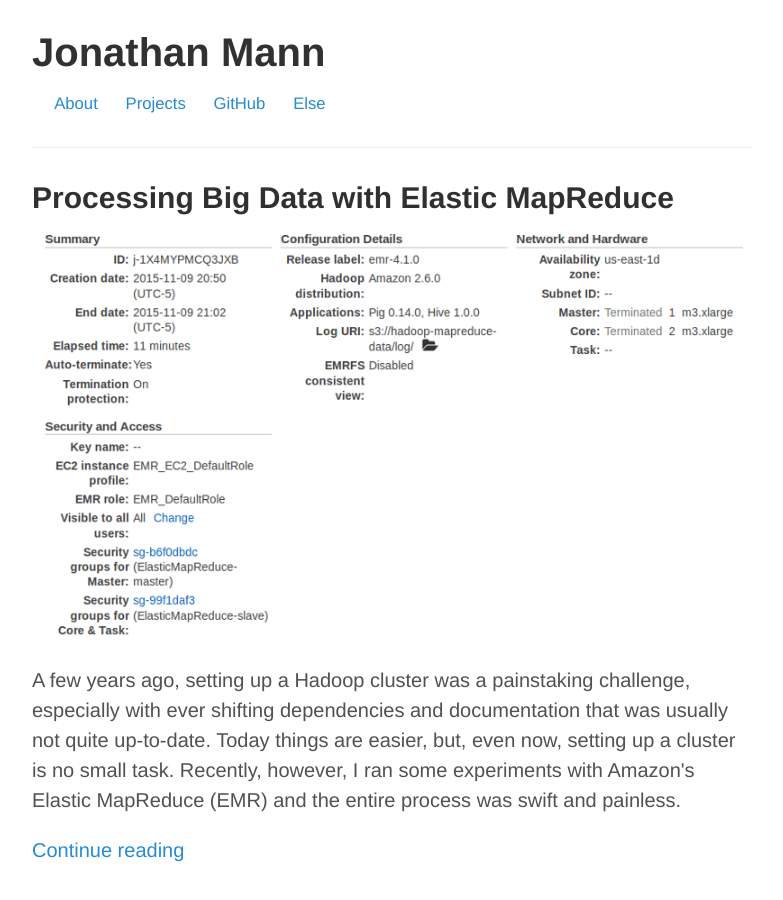
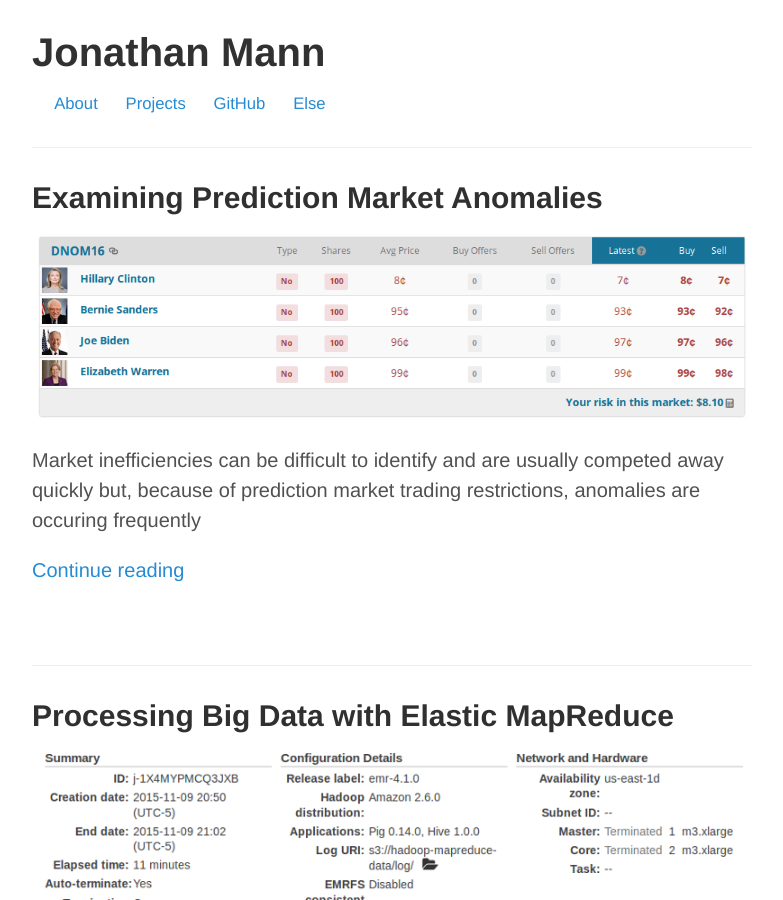
Before and after one commit to jonathanmann/jonathanmann.github.io, a Jekyll site: the page built from index.html, in a window 1280 px wide and 900 px high. Shown: the whole window, without its empty margins (248-1031 px from the left). Built offline with Jekyll 4.4.1, drawn with Linux system fonts in a browser that asks for light colours; the list of posts is cut into pages by our own code.

Commit message:
add prediction market post

```diff
--- /dev/null
+++ b/_posts/2016-06-16-examining-prediction-market-anomalies.md
@@ -0,0 +1,104 @@
+---
+layout: post
+title: Examining Prediction Market Anomalies
+comments: true
+image: http://jonathanmann.github.io/public/img/prediction_markets.png
+excerpt: Market inefficiencies can be difficult to identify and are usually competed away quickly but, because of prediction market trading restrictions, anomalies are occuring frequently
+
+---
+
+Market inefficiencies can be difficult to identify and are usually competed away quickly but, because of prediction market trading restrictions, anomalies are occuring frequently.
+
+![PredictionMarket](http://jonathanmann.github.io/public/img/prediction_markets.png)
+
+### Loophole?
+
+The situation shown above should never exist in an efficient, competitive market. For example, ignoring transaction costs, if a speculator took a position against every candidate, it would be impossible to lose.
+
+This table shows the breakdown of how much would be earned in the case of each candidate winning (and consequentially, the other candidates losing) assuming that bets were placed against all the candidates shown.
+
+<table>
+  <thead>
+    <tr>
+      <th>Winner</th>
+	  <th>Losses</th>
+	  <th>Earnings</th>
+	  <th>Net</th>
+    </tr>
+  </thead>
+  <tbody>
+    <tr>
+      <td>Hillary Clinton</td>
+	  <td>8</td>
+      <td>11</td>
+      <td>3</td>
+    </tr>
+    <tr>
+      <td>Bernie Sanders</td>
+	  <td>93</td>
+      <td>96</td>
+      <td>3</td>
+    </tr>
+    <tr>
+      <td>Joe Biden</td>
+	  <td>97</td>
+      <td>100</td>
+	  <td>3</td>
+    </tr>
+    <tr>
+      <td>Elizabeth Warren</td>
+	  <td>99</td>
+      <td>102</td>
+	  <td>3</td>
+    </tr>
+  </tbody>
+</table>
+
+As an example for how these results are calculated, suppose that Hillary Clinton is the winner of the primary. In this case 8 cents would be paid out on each dollar wagered, but 11 cents would be earned from each dollar wagered (7 paid out from Bernie + 3 from Joe + 1 from Elizabeth).
+
+No matter the winner, the speculator makes a guaranteed 3 cents for every $4.00 wagered. This seems too good to be true, and sadly, it is.
+
+### No Free Lunch...
+
+When I first stumbled upon this, I thought I had found an inefficiency that could be exploited, but, after some careful reading it turns out that PredictIt charges a 10% fee on winnings and each winning is charged separately. So the actual table looks something like this:
+
+<table>
+  <thead>
+    <tr>
+      <th>Winner</th>
+	  <th>Losses</th>
+	  <th>Earnings</th>
+	  <th>Net</th>
+    </tr>
+  </thead>
+  <tbody>
+    <tr>
+      <td>Hillary Clinton</td>
+	  <td>8</td>
+      <td>9.9</td>
+      <td>1.9</td>
+    </tr>
+    <tr>
+      <td>Bernie Sanders</td>
+	  <td>93</td>
+      <td>86.4</td>
+      <td>-6.6</td>
+    </tr>
+    <tr>
+      <td>Joe Biden</td>
+	  <td>97</td>
+      <td>90</td>
+	  <td>-7</td>
+    </tr>
+    <tr>
+      <td>Elizabeth Warren</td>
+	  <td>99</td>
+      <td>91.8</td>
+	  <td>-7.2</td>
+    </tr>
+  </tbody>
+</table>
+
+### Conclusion
+
+If PredictIt wants to be a tool for accurately estimating event probabilities, they should change their fee structure to act against a market (e.g. the result for the entire Democratic primary contest) rather than assessing fees bet by bet.
```
Also changed, not shown: _posts/2015-11-07-basic-querying-tutorial.md (+1 -1 lines), public/img/prediction_market_position.png (added), public/img/prediction_markets.png (added).
